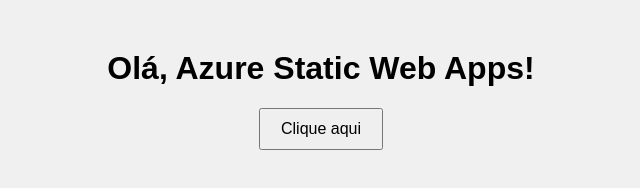
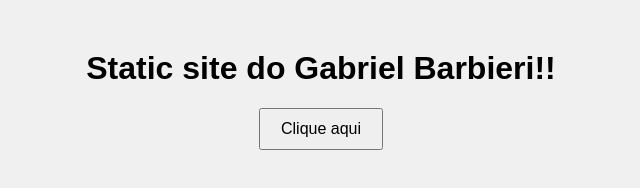
Before and after one commit to pipococome/Gabriel-site-estatico, a plain HTML site: page index.html in a window 1280 px wide. Shown: the whole page, without its empty margins (319-959 px from the left). Drawn offline with Linux system fonts and the light colour scheme.

Commit message:
Update index.html

```diff
--- a/index.html
+++ b/index.html
@@ -16,7 +16,7 @@
 
 <body>
 
-<h1>Olá, Azure Static Web Apps!</h1>
+<h1>Static site do Gabriel Barbieri!!</h1>
 
 <button onclick="mostrarMensagem()">Clique aqui</button>
 
```
